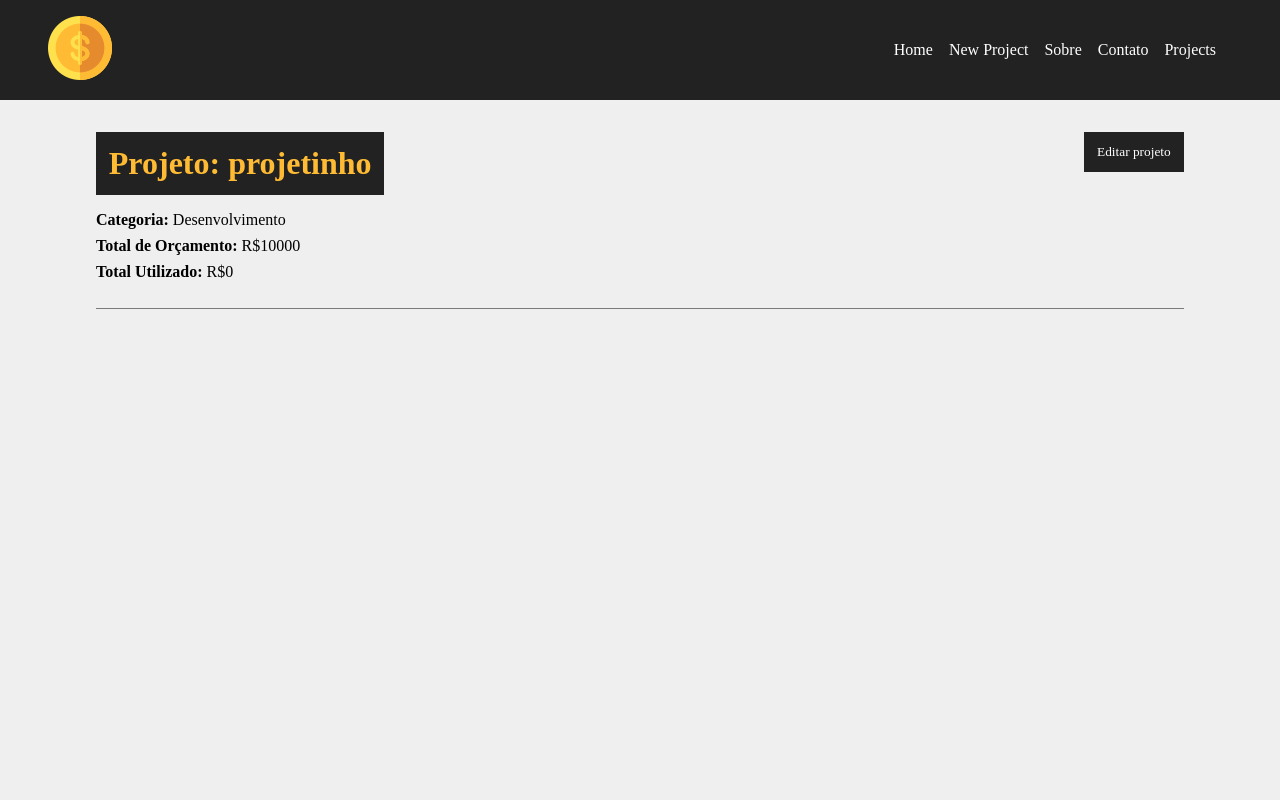
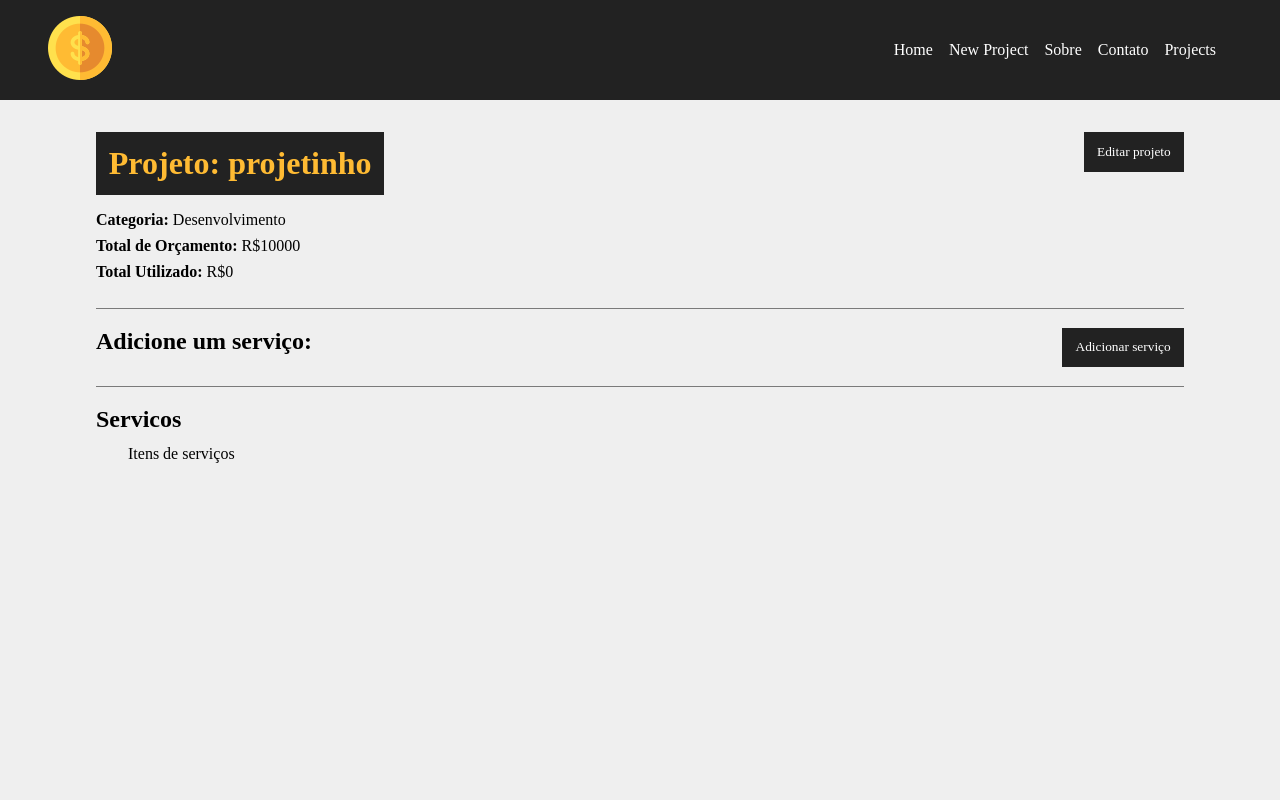
Before and after one commit to yanaguiii/ProjetoAula, a React (Vite) app: page /project/755a in a window 1280 px wide. Shown: the top 800 px of the page. Built offline with nearby package versions, Linux system fonts and the light colour scheme; data requests are answered from the project's data file.

Commit message:
aula 34: edicao de daods, servicos do projeto

```diff
--- a/db.json
+++ b/db.json
@@ -29,20 +29,45 @@
         "name": "Design"
       },
       "name": "UX",
-      "budget": "1455",
+      "budget": "1300",
       "cost": 0,
       "services": []
     },
     {
       "id": "a623",
-      "name": "token meu",
-      "budget": "1222",
+      "name": "token meu atualizado",
+      "budget": "100",
       "category": {
-        "id": "4",
-        "name": "Planejamento"
+        "id": "3",
+        "name": "Design"
       },
-      "cost": 0,
-      "services": []
+      "cost": 90,
+      "services": [
+        {
+          "cost": "40",
+          "name": "Custo novo",
+          "description": "Servico",
+          "id": "1b03ba99-57df-4c27-8b19-0e4d937dc5fc"
+        },
+        {
+          "cost": "20",
+          "name": "Custo novo",
+          "description": "Servico",
+          "id": "89a3c409-896d-43e2-aad5-8fce5340454f"
+        },
+        {
+          "name": "Lucas Yuki Yanagui",
+          "cost": "10",
+          "description": "Servico",
+          "id": "ac45962e-a97e-4aeb-8c91-b7e66c629042"
+        },
+        {
+          "name": "Lucas",
+          "cost": "20",
+          "description": "Servico",
+          "id": "9b5f722e-6cf8-4ce7-8fac-1f5d7f14b712"
+        }
+      ]
     }
   ],
   "categories": [
--- a/src/components/pages/Project.jsx
+++ b/src/components/pages/Project.jsx
@@ -1,15 +1,25 @@
 import styles from "./Project.module.css"
-import {data, useParams} from "react-router-dom";
-import {useState, useEffect, use} from "react";
+import {useParams} from "react-router-dom";
+import {useState, useEffect} from "react";
 import Loading from "../layout/Loading.jsx";
 import Container from "../layout/Container.jsx";
+import ProjectForm from "../project/ProjectForm.jsx";
+import Message from "../layout/Message.jsx";
+import ServiceForm from "../service/ServiceForm.jsx";
+
+import {parse, v4 as uuidv4} from "uuid"
 
 
 function Project(){
-    const [project,setProject] = useState([])
+    const [project,setProject] = useState({})
     const {id} = useParams()
 
     const [showProjectForm,setShowProjectForm]= useState(false)
+    const [showServiceForm,setShowServiceForm]= useState(false)
+
+    const [message,setMessage] = useState("")
+    const [type,setType] = useState("")
+
 
 
     useEffect(() => {
@@ -17,7 +27,7 @@
             fetch(`http://localhost:5050/projects/${id}`, {
                 method: "GET",
                 headers: {
-                    "Content-Type": "aplication/json",
+                    "Content-Type": "application/json",
                 },
             })
                 .then(resp => resp.json())
@@ -32,6 +42,67 @@
         setShowProjectForm(!showProjectForm)
     }
 
+    function toggleServiceForm(){
+        setShowServiceForm(!showServiceForm)
+    }
+
+    function createService(project){
+        setMessage("")
+        const lastService = project.services[project.services.length - 1]
+
+        lastService.id = uuidv4()
+
+        const lastServiceCost = lastService.cost
+        const newCost = parseFloat(project.cost) + parseFloat(lastServiceCost)
+
+        if(newCost> parseFloat(project.budget)){
+            setMessage("Orçamento ultrapassado, verifique o valor do serviço")
+            setType("error")
+            project.services.pop()
+            return false
+        }
+
+        project.cost = newCost
+
+        fetch(`http://localhost:5050/projects/${project.id}`, {
+            method: 'PATCH',
+            headers: {
+                "Content-Type": "application/json"
+            },
+            body: JSON.stringify(project)
+        })
+            .then(resp => resp.json())
+            .then((data) => {
+                //exibir o servico
+                console.log(data)
+            })
+            .catch(err => console.log(err))
+    }
+
+
+    function editPost(project){
+        setMessage("")
+        if(project.budget < project.cost){
+            setMessage(`O orçamento não pode ser menor que o custo do projeto!`)
+            setType("error")
+            return false
+        }
+
+        fetch(`http://localhost:5050/projects/${project.id}`,{
+            method: "PATCH",
+            headers: {
+                "Content-Type": "application/json"
+            },
+            body: JSON.stringify(project),
+        })
+            .then(resp => resp.json())
+            .then((data) => {
+                setProject(data)
+                setShowProjectForm(false)
+                setMessage("Projeto alterado com sucesso!")
+                setType("success")            })
+            .catch(err => console.log(err))
+    }
 
 
     return(
@@ -39,6 +110,7 @@
             {project.name ? (
                 <div className={styles.project_details}>
                     <Container customClass="column">
+                        {message && <Message type={type} msg={message}/>}
                         <div className={styles.details_container}>
                             <h1>Projeto: {project.name}</h1>
                             <button className={styles.btn} onClick={toggleProjectForm}>
@@ -47,7 +119,7 @@
                             {!showProjectForm ? (
                                 <div className={styles.project_info}>
                                     <p>
-                                        <span>Categoria: </span>{project.category.name}
+                                        <span>Categoria: </span>{project.category?.name}
                                     </p>
                                     <p>
                                         <span>Total de Orçamento: </span>R${project.budget}
@@ -58,11 +130,31 @@
                                 </div>
                             ) : (
                                 <div className={styles.project_info}>
-                                    <p>detalhes do projeto</p>
+                                    <ProjectForm handleSubmit={editPost}
+                                                 btnText="Concluir edição"
+                                                 projectData={project}/>
                                 </div>
                             )}
 
                         </div>
+                        <div className={styles.service_form_container}>
+                            <h2>Adicione um serviço:</h2>
+                            <button className={styles.btn} onClick={toggleServiceForm}>
+                                {!showServiceForm ? "Adicionar serviço" : "Fechar projeto"}
+                            </button>
+                            <div className={styles.project_info}>
+                                {showServiceForm && (
+                                    <ServiceForm
+                                        handleSubmit={createService}
+                                    btnText="Adicionar serviço"
+                                    projectData={project}/>
+                                )}
+                            </div>
+                        </div>
+                        <h2>Servicos</h2>
+                        <Container customClass="start">
+                            <p>Itens de serviços</p>
+                        </Container>
                     </Container>
                 </div>
             ): (
--- a/src/components/pages/Project.module.css
+++ b/src/components/pages/Project.module.css
@@ -20,7 +20,7 @@
 }
 
 .details_container,
-service_form_container{
+.service_form_container{
     border-bottom: 1px solid #7a7a7a;
     margin-bottom: 1.2em;
     padding-bottom: 1.2em;
--- a/src/components/project/ProjectForm.jsx
+++ b/src/components/project/ProjectForm.jsx
@@ -7,7 +7,7 @@
 
 function ProjectForm({handleSubmit, btnText, projectData}){
     const[categories, setCategories] = useState([])
-    const[project, setProject] = useState([])
+    const [project, setProject] = useState(projectData || {});
 
     useEffect(() => {
         fetch("http://localhost:5050/categories", {
--- /dev/null
+++ b/src/components/service/ServiceForm.jsx
@@ -0,0 +1,50 @@
+import styles from "../project/ProjectForm.module.css"
+import Input from "../form/Input.jsx";
+import {useState} from "react";
+import SubmitButton from "../form/SubmitButton.jsx";
+
+function ServiceForm({handleSubmit, btnText, projectData}){
+    const [service,setService] = useState({})
+
+    function submit(e){
+        e.preventDefault()
+        projectData.services.push(service)
+        handleSubmit(projectData)
+    }
+
+    function handleChange(e){
+        setService({...service, [e.target.name]: e.target.value})
+    }
+
+
+    return(
+        <form onSubmit={submit} className={styles.form}>
+            <Input
+            type="text"
+            text="Nome do serviço"
+            name="name"
+            placeholder="Insira o nome do serviço"
+            handleOnChange={handleChange}
+            />
+
+            <Input
+                type="number"
+                text="Custo do serviço"
+                name="cost"
+                placeholder="Insira o valor total"
+                handleOnChange={handleChange}
+            />
+
+            <Input
+                type="text"
+                text="Descrição do serviço"
+                name="description"
+                placeholder="Descreva o serviço"
+                handleOnChange={handleChange}
+            />
+
+            <SubmitButton text={btnText}/>
+        </form>
+    )
+}
+export default ServiceForm
```
